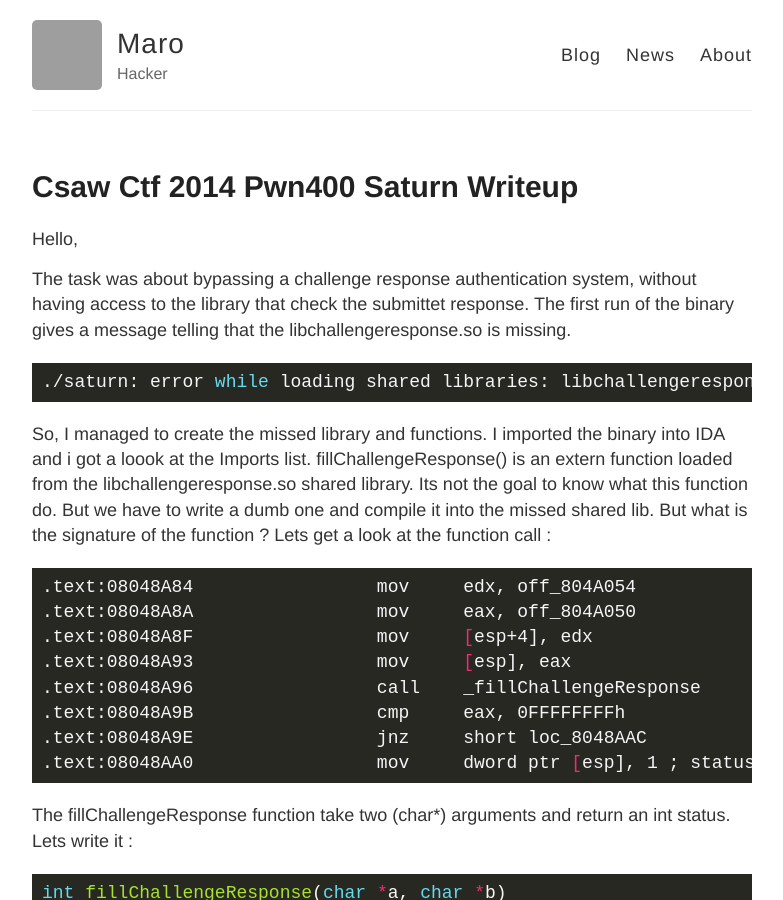
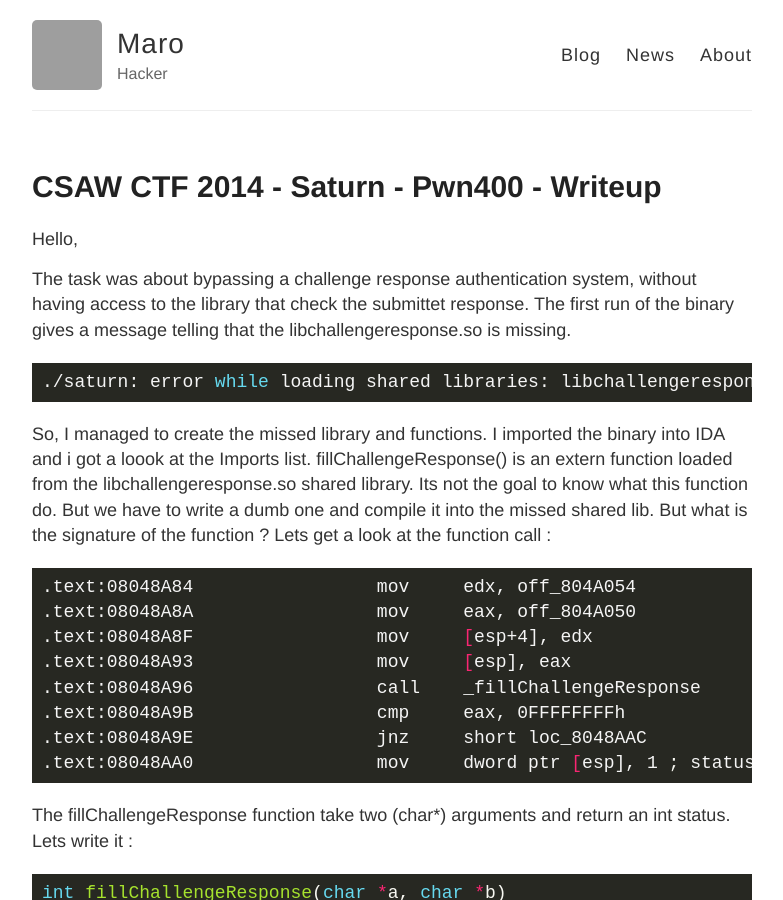
Before and after one commit to maroueneboubakri/maroueneboubakri.github.io, a Jekyll site: the page built from _posts/2014-12-2-CSAW-CTF-2014-PWN400-SATURN-WRITEUP.md, in a window 1280 px wide and 900 px high. Shown: the whole window, without its empty margins (248-1031 px from the left). Built offline with Jekyll 4.4.1, drawn with Linux system fonts in a browser that asks for light colours; our own code applies the rules of GitHub Pages for plain Markdown files; part of the change alters nothing that is shown; grey boxes are pictures that could not be loaded.

```diff
--- a/_posts/2014-12-2-CSAW-CTF-2014-PWN400-SATURN-WRITEUP.md
+++ b/_posts/2014-12-2-CSAW-CTF-2014-PWN400-SATURN-WRITEUP.md
@@ -1,3 +1,7 @@
+---
+title: CSAW CTF 2014 - Saturn - Pwn400 - Writeup
+---
+
 Hello,
 
 The task was about bypassing a challenge response authentication system, without having access to the library that check the submittet response. The first run of the binary gives a message telling that the libchallengeresponse.so is missing.
```
